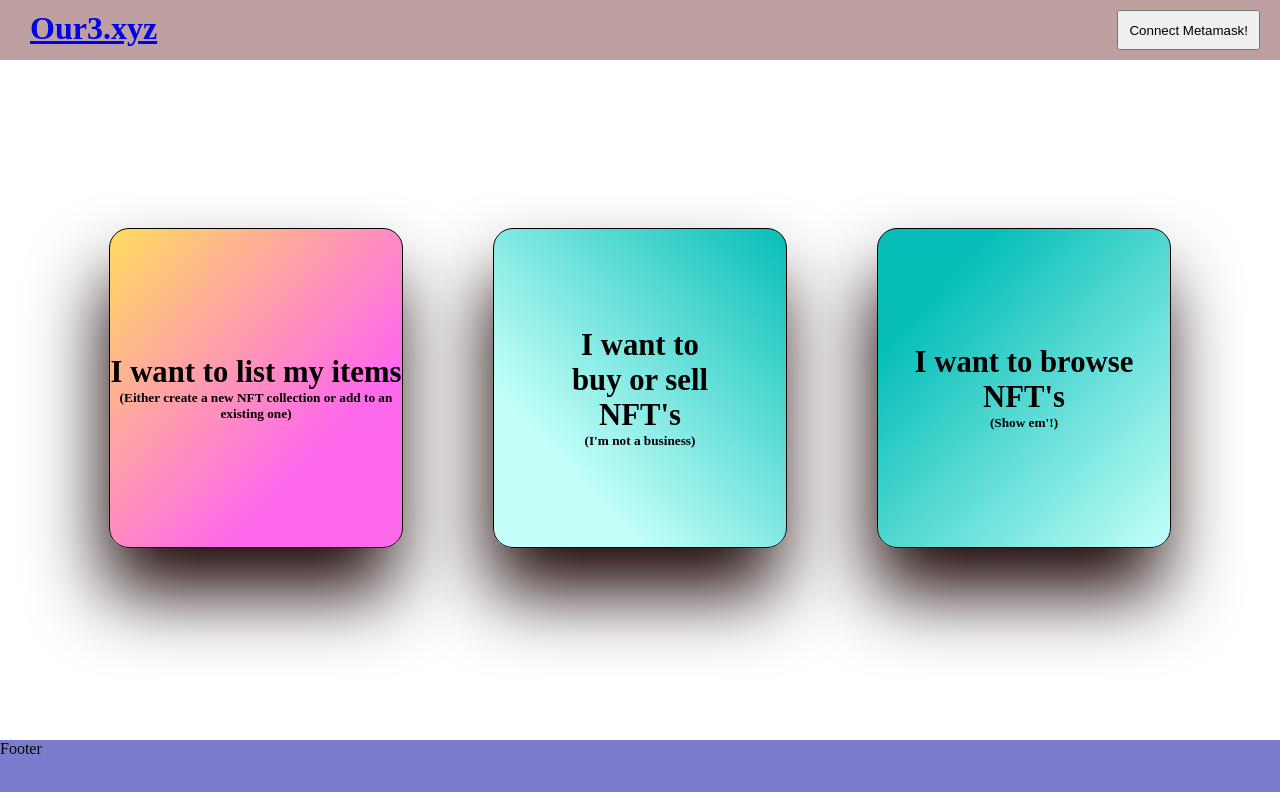
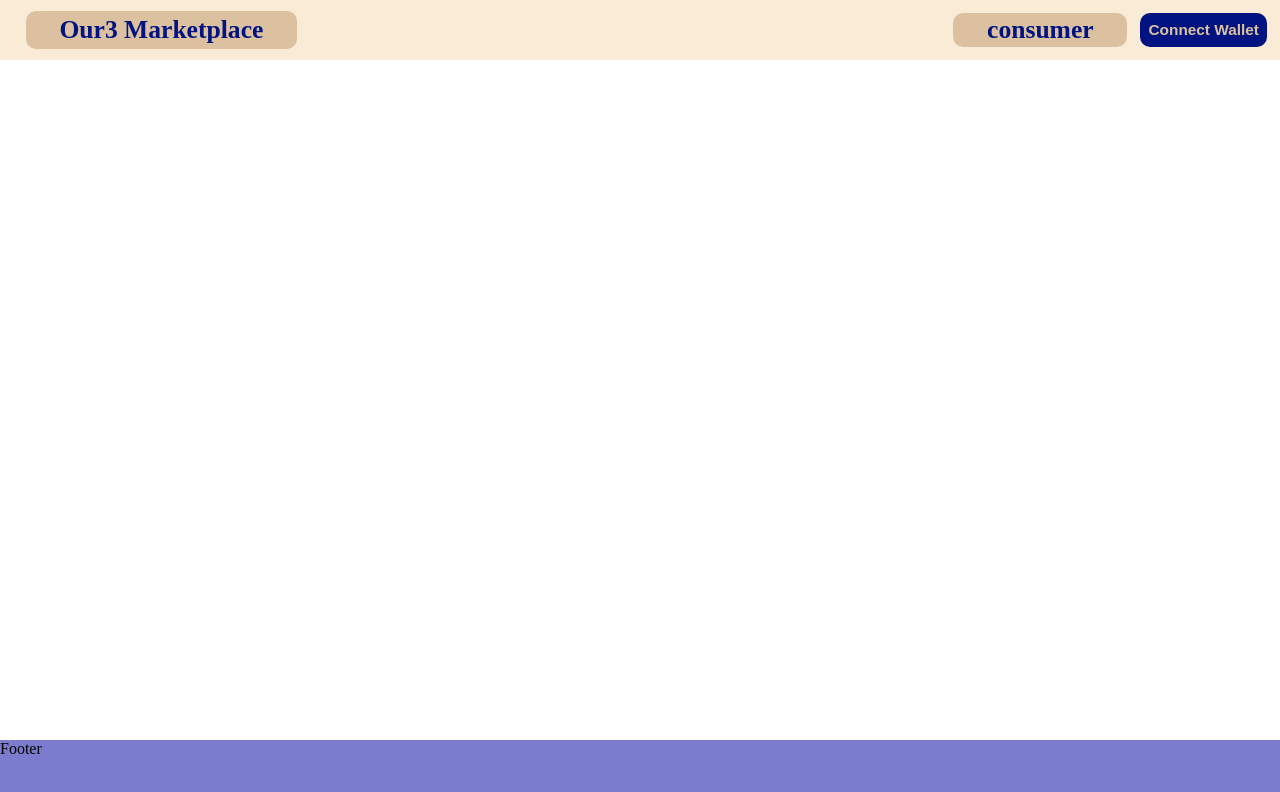
Before and after one commit to josealonso/zelda, a React (Create React App) app in the folder nft-mrkt-frontend/: page / in a window 1280 px wide. Shown: the top 792 px of the page. Built offline with nearby package versions, Linux system fonts and the light colour scheme.

Commit message:
make navbar per spec

```diff
--- a/nft-mrkt-frontend/src/components/Navbar/Navbar.tsx
+++ b/nft-mrkt-frontend/src/components/Navbar/Navbar.tsx
@@ -37,15 +37,13 @@ const Navbar: React.FC = () => {
 
   return (
     <div className='navbar' id="navbar">
-      <Link to="/">
-        <h1 className='logo'>Our3.xyz</h1>
-      </Link>
-      <button className='connectMMBtn' onClick={connectMM}>Connect Metamask!</button>
-      {/*
-      TODO:
-        make display address appear when connected: "0xae9...630" instead of "0xae90d6C1360d095a03c4AAf378Bf20cEcdB27630"
-        have state persist in session storage so that it persists on refresh
-      */}
+      <div className='left'>
+        <Link to="/" className='title'> Our3 Marketplace </Link>
+      </div>
+      <div className='right'>
+        <Link to="/consumer" className='consumerLink'> consumer </Link>
+        <button className='connectMMBtn' onClick={connectMM}>Connect Wallet</button>
+      </div>
     </div>
   )
 }
--- a/nft-mrkt-frontend/src/components/Navbar/navbar.scss
+++ b/nft-mrkt-frontend/src/components/Navbar/navbar.scss
@@ -3,20 +3,57 @@
     width: 100%;
     position: fixed;
     display: flex;
-    background-color: rgb(191, 160, 160);
+    background-color: antiquewhite;
     top: 0;
     z-index: 3;
     transition: all 1s ease;
     justify-content: space-between;
 
-    .logo{
-        padding: 0 10px 0 10px;
-        margin: 10px 20px 10px 20px;
-        border-radius: 10px;
-        text-decoration: none;
+    .left{
+        display: flex;
+        height: 100%;
+        width: 33%;
+        align-items: center;
+        padding-left: 2%;
+
+
+        .title{
+            font-weight: 700;
+            font-size: 2vw;
+            padding: 1% 8%;
+            border-radius: 10px;
+            text-decoration: none;
+            background-color: rgb(219, 193, 160);
+            color: rgb(0, 19, 128);
+        }
     }
-    .connectMMBtn{
-        padding: 10px;
-        margin: 10px 20px 10px 0px;
+
+    .right{
+        display: flex;
+        height: 100%;
+        width: 33%;
+        align-items: center;
+        justify-content: flex-end;
+
+        .consumerLink{
+            font-weight: 700;
+            font-size: 2vw;
+            padding: .5% 8%;
+            border-radius: 10px;
+            text-decoration: none;
+            background-color: rgb(219, 193, 160);
+            color: rgb(0, 19, 128);
+            margin-right: 3%;
+        }
+        .connectMMBtn{
+            font-weight: 900;
+            font-size: 1.2vw;
+            padding: 2% 2%;
+            border-radius: 10px;
+            background-color: rgb(0, 19, 128);
+            color: rgb(219, 193, 160);
+            margin-right: 3%;
+            border: none;
+        }
     }
 }
--- a/nft-mrkt-frontend/src/components/SplashPage/Cards/BrowseCard.tsx
+++ /dev/null
@@ -1,13 +0,0 @@
-import React from 'react'
-import { Link } from 'react-router-dom';
-
-function BrowseCard() {
-  return (
-    <Link to="/browse" className='card browse'>
-      <h1 className='header'>I want to browse NFT's</h1>
-      <h5 className='instructions'>(Show em'!)</h5>
-    </Link>
-  )
-}
-
-export default BrowseCard
--- a/nft-mrkt-frontend/src/components/SplashPage/Cards/ConsumerCard.tsx
+++ /dev/null
@@ -1,13 +0,0 @@
-import React from 'react'
-import { Link } from 'react-router-dom';
-
-function ConsumerCard() {
-  return (
-    <Link to="/consumer" className='card consumer'>
-      <h1 className='header'>I want to buy or sell NFT's</h1>
-      <h5 className='instructions'>(I'm not a business)</h5>
-    </Link>
-  )
-}
-
-export default ConsumerCard
--- a/nft-mrkt-frontend/src/components/SplashPage/Cards/ManufacturerCard.tsx
+++ /dev/null
@@ -1,13 +0,0 @@
-import React from 'react'
-import { Link } from 'react-router-dom';
-
-function ManufacturerCard() {
-  return (
-    <Link to="/manufacturer" className='card manufacturer'>
-      <h1 className='header'>I want to list my items</h1>
-      <h5 className='instructions'>(Either create a new NFT collection or add to an existing one)</h5>
-    </Link>
-  )
-}
-
-export default ManufacturerCard
--- a/nft-mrkt-frontend/src/components/SplashPage/SplashPage.tsx
+++ b/nft-mrkt-frontend/src/components/SplashPage/SplashPage.tsx
@@ -1,10 +1,6 @@
 import React from 'react'
 import { useOutletContext } from 'react-router-dom';
 import "./splashPage.scss";
-
-import BrowseCard from './Cards/BrowseCard';
-import ConsumerCard from './Cards/ConsumerCard';
-import ManufacturerCard from './Cards/ManufacturerCard';
 
 function SplashPage() {
 
@@ -13,11 +9,7 @@ function SplashPage() {
 
   return (
   <div className='splashcardwrapper'>
-    <div className='pop'>
-      <ManufacturerCard />
-      <ConsumerCard />
-      <BrowseCard />
-    </div>
+
   </div>
   )
 }
--- a/nft-mrkt-frontend/src/components/SplashPage/splashPage.scss
+++ b/nft-mrkt-frontend/src/components/SplashPage/splashPage.scss
@@ -1,7 +1,6 @@
 .splashcardwrapper{
     display: flex;
     box-sizing: border-box;
-    background-color: var(--eth);
     width: 100%;
     height: calc(100vh - 60px);
     position: relative;
@@ -11,56 +10,5 @@
     overflow-y: scroll;
     justify-content: space-evenly;
 
-    .pop{
-        display: flex;
-        width: 100vw;
-        height: 50vh;
-        margin-top: 10%;
-        justify-content: center;
-        align-items: center;
-        // background-image: linear-gradient(to right, #ff69eb, #ffdc5e 20%, transparent 35%, transparent 100%);
-        // box-shadow: -1126px 1px 380px 16px red;
 
-        .card{
-            display: flex;
-            flex-direction: column;
-            box-sizing: border-box;
-            width: 23%;
-            height: 80%;
-            border-radius: 20px;
-            align-items: center;
-            justify-content: center;
-            color: black;
-            border: 1px ridge black;
-            box-shadow: -6px 47px 76px -3px #190303;
-            cursor: pointer;
-            text-decoration: none;
-
-            .header{
-                font-size: 2.4vw;
-                font-weight: 900;
-                text-align: center;
-            }
-            .instructions{
-                text-align: center;
-                margin-top: 0;
-                font-weight: 750;
-            }
-        }
-
-        .manufacturer{
-            background: linear-gradient(to top left, #ff69eb 30%, #ffdc5e 100%);
-        }
-
-        .consumer{
-            background: linear-gradient(to top right, #c4fff9 25%, #07beb8 100%);
-            margin: 0 7%;
-            padding: 5%;
-            text-align: center;
-        }
-
-        .browse{
-            background: linear-gradient(to top left, #c4fff9 0%, #07beb8 80%);
-        }
-    }
 }
--- a/nft-mrkt-frontend/src/index.tsx
+++ b/nft-mrkt-frontend/src/index.tsx
@@ -5,9 +5,9 @@ import ReactDOM from 'react-dom/client';
 import { BrowserRouter, Routes, Route } from "react-router-dom";
 
 import SplashPage from './components/SplashPage/SplashPage';
-import Manufacturer from './components/Manufacturer/Manufacturer';
+// import Manufacturer from './components/Manufacturer/Manufacturer';
 import Consumer from './components/Consumer/Consumer';
-import Browse from './components/Browse/Browse';
+// import Browse from './components/Browse/Browse';
 
 
 const root = ReactDOM.createRoot(
@@ -20,9 +20,9 @@ root.render(
               <Route path="/health" element={<div>Hey There!!! The App is Healthy</div>} />
               <Route path="/" element={<App />} >
               <Route index element={<SplashPage />} />
-              <Route path="manufacturer" element={<Manufacturer />} />
+              {/* <Route path="manufacturer" element={<Manufacturer />} /> */}
               <Route path="consumer" element={<Consumer />} />
-              <Route path="browse" element={<Browse />} />
+              {/* <Route path="browse" element={<Browse />} /> */}
             </Route>
           </Routes>
         </BrowserRouter>
```
